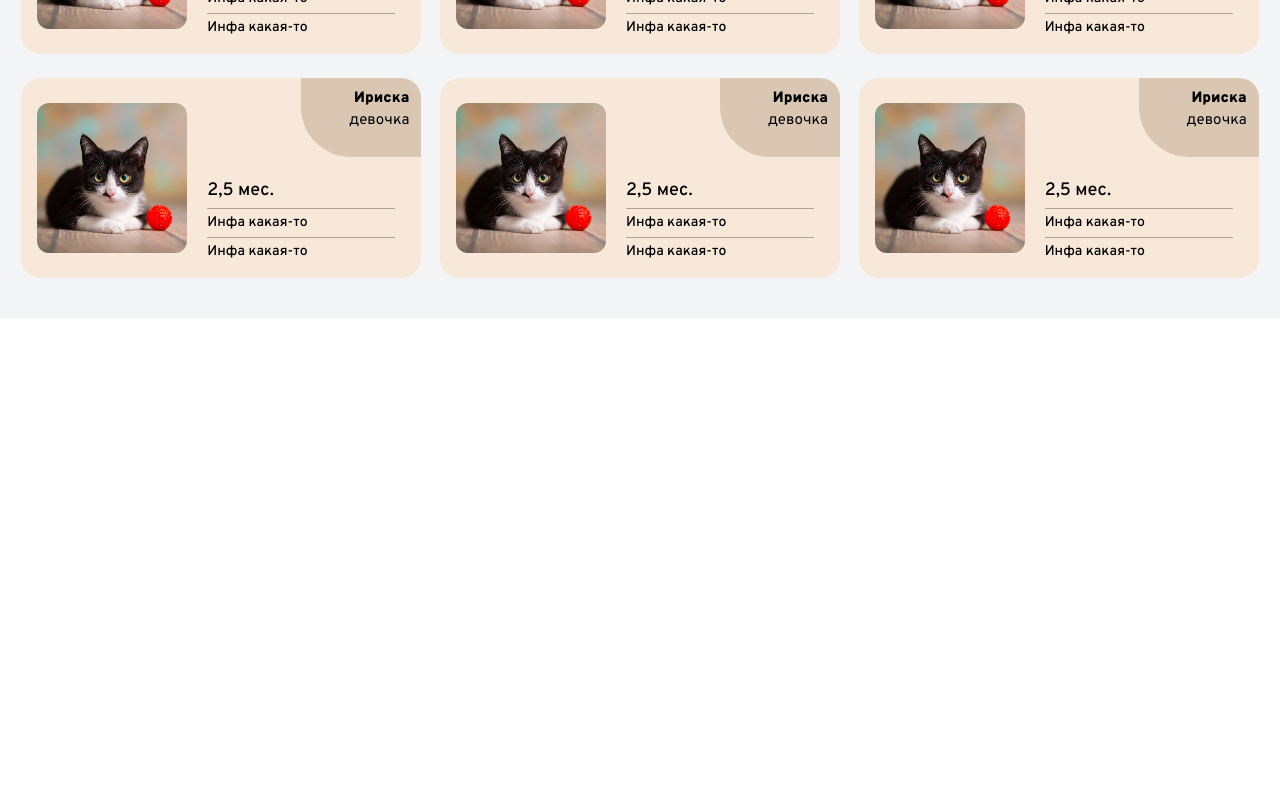
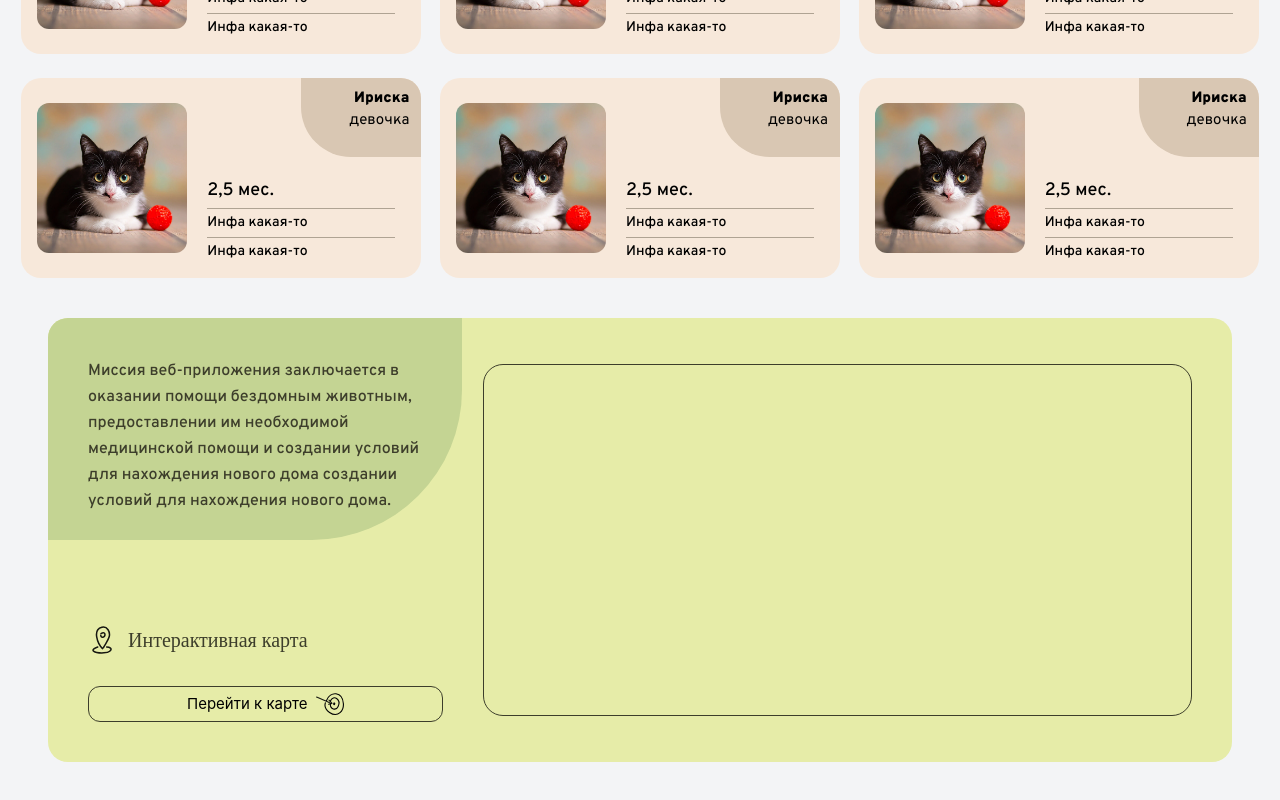
Before and after one commit to erenY6/spasayka, a Vue app in the folder spasayka/: page / in a window 1280 px wide. Shown: the part 742-1542 px from the top of the page. Before the commit the page ends 1060 px from the top, so only its background shows below. Built offline with nearby package versions, Linux system fonts and the light colour scheme.

Commit message:
Компонента с блоком карты на главной странице

```diff
--- a/spasayka/src/components/AdvertisementCard.vue
+++ b/spasayka/src/components/AdvertisementCard.vue
@@ -1,3 +1,4 @@
+<!-- eslint-disable no-unused-vars -->
 <script setup>
 import '../assets/main.css'
 import { ref } from 'vue'
--- /dev/null
+++ b/spasayka/src/components/MapBlock.vue
@@ -0,0 +1,51 @@
+<script setup>
+import mapIcon from '@/assets/map.svg'
+import targetIcon from '@/assets/target.svg'
+</script>
+
+<template>
+  <section
+    class="relative flex flex-col md:flex-row items-center justify-between gap-6 md:gap-10 p-6 md:p-10 bg-[#E6ECA8] rounded-[20px] max-w-[1400px] mx-auto overflow-hidden"
+  >
+    <div class="absolute left-0 top-0 h-[50%] w-[35%] bg-[#C4D493] rounded-br-[150px]"></div>
+
+    <div class="flex flex-col justify-between gap-6 md:gap-8 w-full md:w-1/3 h-full relative z-10">
+      <div
+        class="font-[Overpass_Medium] text-[#3D3E2B] leading-relaxed md:text-base pb-[80px] pr-[20px]"
+      >
+        <p>
+          Миссия веб-приложения заключается в оказании помощи бездомным животным, предоставлении им
+          необходимой медицинской помощи и создании условий для нахождения нового дома создании
+          условий для нахождения нового дома.
+        </p>
+      </div>
+
+      <div
+        class="flex items-center gap-3 font-[Signate_Grotesk] text-lg md:text-xl text-[#3D3E2B] font-bold"
+      >
+        <img :src="mapIcon" alt="Карта" class="w-7 h-7" />
+        Интерактивная карта
+      </div>
+
+      <router-link
+        to="/map"
+        class="inline-flex items-center justify-center gap-2 border border-[#3D3E2B] rounded-[12px] px-6 py-2 font-semibold hover:bg-[#D9EDC3] transition-all"
+      >
+        Перейти к карте
+        <img :src="targetIcon" class="w-7 h-7" />
+      </router-link>
+    </div>
+
+    <div
+      class="w-full h-full md:w-2/3 rounded-[20px] overflow-hidden border border-[#3D3E2B] md:min-h-[340px]"
+    >
+      <iframe
+        src="https://yandex.ru/map-widget/v1/-/CCUnX3XI"
+        width="100%"
+        height="350px"
+        frameborder="0"
+        allowfullscreen
+      ></iframe>
+    </div>
+  </section>
+</template>
--- a/spasayka/src/components/icons/IconCommunity.vue
+++ /dev/null
@@ -1,7 +0,0 @@
-<template>
-  <svg xmlns="http://www.w3.org/2000/svg" width="20" height="20" fill="currentColor">
-    <path
-      d="M15 4a1 1 0 1 0 0 2V4zm0 11v-1a1 1 0 0 0-1 1h1zm0 4l-.707.707A1 1 0 0 0 16 19h-1zm-4-4l.707-.707A1 1 0 0 0 11 14v1zm-4.707-1.293a1 1 0 0 0-1.414 1.414l1.414-1.414zm-.707.707l-.707-.707.707.707zM9 11v-1a1 1 0 0 0-.707.293L9 11zm-4 0h1a1 1 0 0 0-1-1v1zm0 4H4a1 1 0 0 0 1.707.707L5 15zm10-9h2V4h-2v2zm2 0a1 1 0 0 1 1 1h2a3 3 0 0 0-3-3v2zm1 1v6h2V7h-2zm0 6a1 1 0 0 1-1 1v2a3 3 0 0 0 3-3h-2zm-1 1h-2v2h2v-2zm-3 1v4h2v-4h-2zm1.707 3.293l-4-4-1.414 1.414 4 4 1.414-1.414zM11 14H7v2h4v-2zm-4 0c-.276 0-.525-.111-.707-.293l-1.414 1.414C5.42 15.663 6.172 16 7 16v-2zm-.707 1.121l3.414-3.414-1.414-1.414-3.414 3.414 1.414 1.414zM9 12h4v-2H9v2zm4 0a3 3 0 0 0 3-3h-2a1 1 0 0 1-1 1v2zm3-3V3h-2v6h2zm0-6a3 3 0 0 0-3-3v2a1 1 0 0 1 1 1h2zm-3-3H3v2h10V0zM3 0a3 3 0 0 0-3 3h2a1 1 0 0 1 1-1V0zM0 3v6h2V3H0zm0 6a3 3 0 0 0 3 3v-2a1 1 0 0 1-1-1H0zm3 3h2v-2H3v2zm1-1v4h2v-4H4zm1.707 4.707l.586-.586-1.414-1.414-.586.586 1.414 1.414z"
-    />
-  </svg>
-</template>
--- a/spasayka/src/components/icons/IconDocumentation.vue
+++ /dev/null
@@ -1,7 +0,0 @@
-<template>
-  <svg xmlns="http://www.w3.org/2000/svg" width="20" height="17" fill="currentColor">
-    <path
-      d="M11 2.253a1 1 0 1 0-2 0h2zm-2 13a1 1 0 1 0 2 0H9zm.447-12.167a1 1 0 1 0 1.107-1.666L9.447 3.086zM1 2.253L.447 1.42A1 1 0 0 0 0 2.253h1zm0 13H0a1 1 0 0 0 1.553.833L1 15.253zm8.447.833a1 1 0 1 0 1.107-1.666l-1.107 1.666zm0-14.666a1 1 0 1 0 1.107 1.666L9.447 1.42zM19 2.253h1a1 1 0 0 0-.447-.833L19 2.253zm0 13l-.553.833A1 1 0 0 0 20 15.253h-1zm-9.553-.833a1 1 0 1 0 1.107 1.666L9.447 14.42zM9 2.253v13h2v-13H9zm1.553-.833C9.203.523 7.42 0 5.5 0v2c1.572 0 2.961.431 3.947 1.086l1.107-1.666zM5.5 0C3.58 0 1.797.523.447 1.42l1.107 1.666C2.539 2.431 3.928 2 5.5 2V0zM0 2.253v13h2v-13H0zm1.553 13.833C2.539 15.431 3.928 15 5.5 15v-2c-1.92 0-3.703.523-5.053 1.42l1.107 1.666zM5.5 15c1.572 0 2.961.431 3.947 1.086l1.107-1.666C9.203 13.523 7.42 13 5.5 13v2zm5.053-11.914C11.539 2.431 12.928 2 14.5 2V0c-1.92 0-3.703.523-5.053 1.42l1.107 1.666zM14.5 2c1.573 0 2.961.431 3.947 1.086l1.107-1.666C18.203.523 16.421 0 14.5 0v2zm3.5.253v13h2v-13h-2zm1.553 12.167C18.203 13.523 16.421 13 14.5 13v2c1.573 0 2.961.431 3.947 1.086l1.107-1.666zM14.5 13c-1.92 0-3.703.523-5.053 1.42l1.107 1.666C11.539 15.431 12.928 15 14.5 15v-2z"
-    />
-  </svg>
-</template>
--- a/spasayka/src/components/icons/IconSupport.vue
+++ /dev/null
@@ -1,7 +0,0 @@
-<template>
-  <svg xmlns="http://www.w3.org/2000/svg" width="20" height="20" fill="currentColor">
-    <path
-      d="M10 3.22l-.61-.6a5.5 5.5 0 0 0-7.666.105 5.5 5.5 0 0 0-.114 7.665L10 18.78l8.39-8.4a5.5 5.5 0 0 0-.114-7.665 5.5 5.5 0 0 0-7.666-.105l-.61.61z"
-    />
-  </svg>
-</template>
--- a/spasayka/src/components/icons/IconTooling.vue
+++ /dev/null
@@ -1,19 +0,0 @@
-<!-- This icon is from <https://github.com/Templarian/MaterialDesign>, distributed under Apache 2.0 (https://www.apache.org/licenses/LICENSE-2.0) license-->
-<template>
-  <svg
-    xmlns="http://www.w3.org/2000/svg"
-    xmlns:xlink="http://www.w3.org/1999/xlink"
-    aria-hidden="true"
-    role="img"
-    class="iconify iconify--mdi"
-    width="24"
-    height="24"
-    preserveAspectRatio="xMidYMid meet"
-    viewBox="0 0 24 24"
-  >
-    <path
-      d="M20 18v-4h-3v1h-2v-1H9v1H7v-1H4v4h16M6.33 8l-1.74 4H7v-1h2v1h6v-1h2v1h2.41l-1.74-4H6.33M9 5v1h6V5H9m12.84 7.61c.1.22.16.48.16.8V18c0 .53-.21 1-.6 1.41c-.4.4-.85.59-1.4.59H4c-.55 0-1-.19-1.4-.59C2.21 19 2 18.53 2 18v-4.59c0-.32.06-.58.16-.8L4.5 7.22C4.84 6.41 5.45 6 6.33 6H7V5c0-.55.18-1 .57-1.41C7.96 3.2 8.44 3 9 3h6c.56 0 1.04.2 1.43.59c.39.41.57.86.57 1.41v1h.67c.88 0 1.49.41 1.83 1.22l2.34 5.39z"
-      fill="currentColor"
-    ></path>
-  </svg>
-</template>
--- a/spasayka/src/pages/GeneralPage.vue
+++ b/spasayka/src/pages/GeneralPage.vue
@@ -1,5 +1,6 @@
 <script setup>
 import AdvertisementCard from '@/components/AdvertisementCard.vue'
+import MapBlock from '@/components/MapBlock.vue'
 
 import content from '@/data/content.json'
 import starIcon from '@/assets/star.svg'
@@ -42,14 +43,12 @@ const pets = [
         </div>
       </div>
 
-      <!-- Центр: звезды -->
       <div class="flex flex-col items-center justify-center gap-4 flex-shrink-0">
         <img :src="starIcon" class="w-10 h-10 md:w-12 md:h-12" />
         <img :src="starIcon" class="w-10 h-10 md:w-12 md:h-12" />
         <img :src="starIcon" class="w-10 h-10 md:w-12 md:h-12" />
       </div>
 
-      <!-- Картинка -->
       <div class="flex-1 flex">
         <img :src="dogCatImage" class="w-full h-full object-cover rounded-[20px]" />
       </div>
@@ -74,5 +73,8 @@ const pets = [
         />
       </div>
     </section>
+    <div class="max-w-[1400px] mx-auto px-6 py-10 space-y-12">
+      <MapBlock></MapBlock>
+    </div>
   </div>
 </template>
```
Also changed, not shown: spasayka/src/components/icons/IconEcosystem.vue (deleted, +0 -7 lines), spasayka/src/assets/map.svg (added), spasayka/src/assets/target.svg (added).
